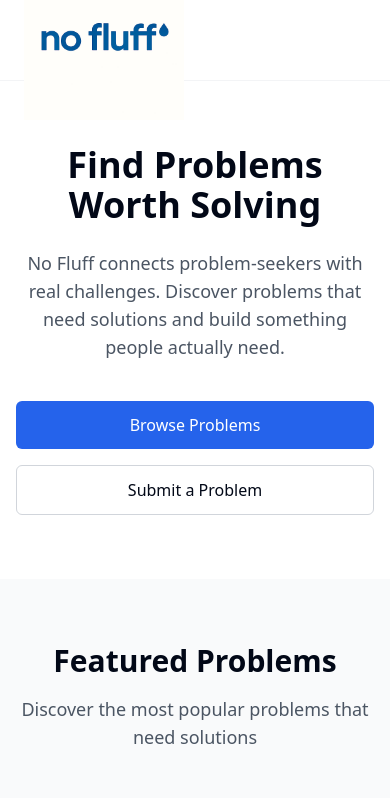
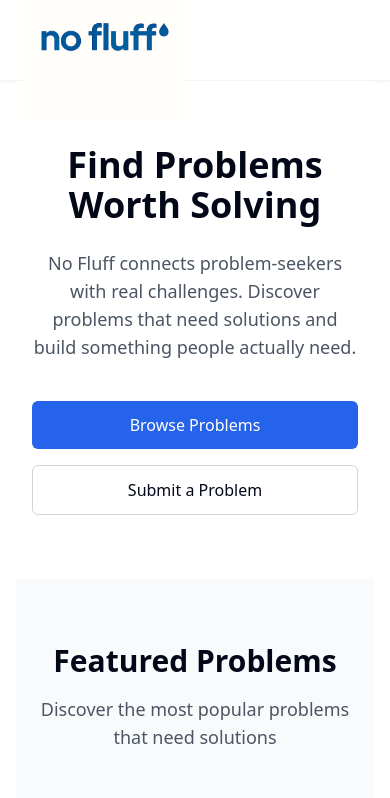
Before and after one commit to pavanscales/nofulff, a React (Vite) app: page / in a window 390 px wide. Shown: the top 798 px of the page. Built offline with nearby package versions, Linux system fonts and the light colour scheme.

Commit message:
feat: make main layout responsive with adaptive padding using Tailwind

```diff
--- a/src/pages/Index.tsx
+++ b/src/pages/Index.tsx
@@ -6,7 +6,7 @@ const Index = () => {
   return (
     <div className="min-h-screen bg-white flex flex-col">
       <Navbar />
-      <main className="flex-grow">
+      <main className="flex-grow px-4 sm:px-6 md:px-10 lg:px-16 xl:px-24 2xl:px-32">
         <HeroSection />
         <FeaturedProblems />
       </main>
```
